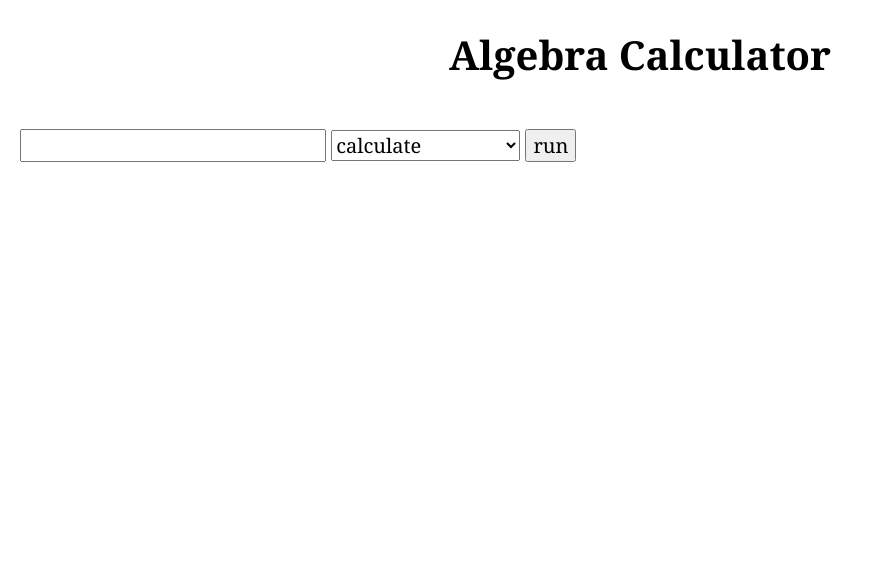
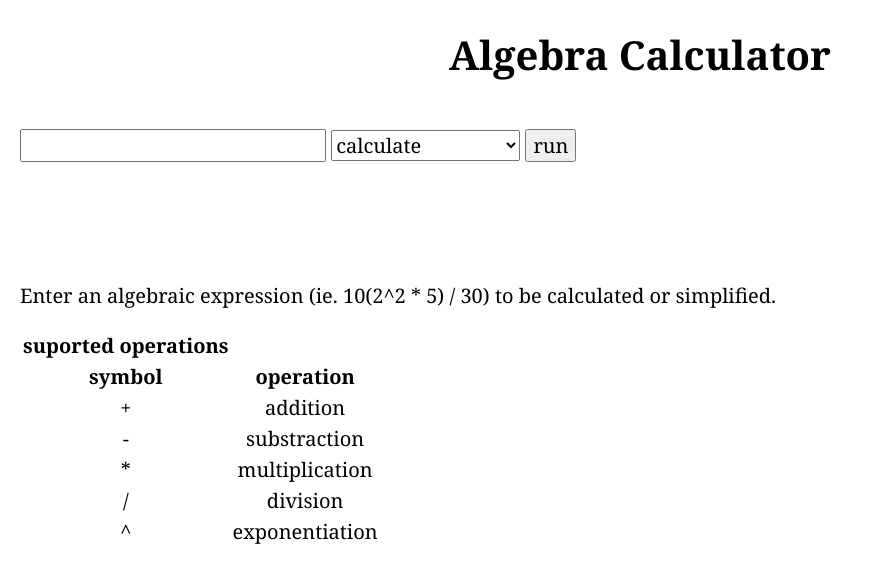
Before and after one commit to thk2b/algebra-site, a website built with webpack: page index.html in a window 1280 px wide. Shown: the whole page, without its empty margins (0-874 px from the left). Built offline with nearby package versions, Linux system fonts and the light colour scheme.

Commit message:
Add info table. Run on enter

```diff
--- a/app/index.js
+++ b/app/index.js
@@ -14,15 +14,7 @@ const state = {
     expression: ''
 };
 
-$operation.addEventListener('change', e => {
-    state.operation = $operation.value;
-});
-
-$expression.addEventListener('change', e => {
-    state.expression = $expression.value;
-});
-
-$run.addEventListener('click', e => {
+function handleRun(){
     const operation = operations[state.operation];
     if(operation){
         try {
@@ -35,4 +27,21 @@ $run.addEventListener('click', e => {
     } else {
         $result.innerHTML = 'feature comming soon...';
     };
+}
+
+$operation.addEventListener('change', e => {
+    state.operation = $operation.value;
 });
+$expression.addEventListener('keydown', e => {
+    if(e.key === 'Enter'){
+        handleRun()
+    };
+});
+
+$expression.addEventListener('change', e => {
+    state.expression = $expression.value;
+});
+
+$run.addEventListener('click', e => {
+    handleRun();
+});
--- a/index.html
+++ b/index.html
@@ -25,6 +25,38 @@
             <p id="result"></p>
         </section>
     </main>
+    <section class="info">
+        <p>Enter an algebraic expression (ie. 10(2^2 * 5) / 30) to be calculated or simplified.</p>
+        <table>
+            <tr>
+                <th>suported operations</th>
+            </tr>
+            <tr>
+                <th>symbol</th>
+                <th>operation</th>
+            </tr>
+            <tr>
+                <td>+</td>
+                <td>addition</td>
+            </tr>
+            <tr>
+                <td>-</td>
+                <td>substraction</td>
+            </tr>
+            <tr>
+                <td>*</td>
+                <td>multiplication</td>
+            </tr>
+            <tr>
+                <td>/</td>
+                <td>division</td>
+            </tr>
+            <tr>
+                <td>^</td>
+                <td>exponentiation</td>
+            </tr>
+        </table>
+    </section>
     <script src="./public/main.bundle.js"></script>
 </body>
 </html>
--- a/public/style.css
+++ b/public/style.css
@@ -6,9 +6,11 @@ body {
 header h1 {
     text-align: center;
 }
-
+table{
+    text-align: center;
+}
 section {
-    padding: 20px 10px 0 10px;
+    padding: 10px 10px;
 }
 
 section.input input {
@@ -31,7 +33,7 @@ section p {
 
 @media screen and (min-width: 480px) {
     section {
-        padding: 20px 20px 0 20px;
+        padding: 20px;
     }
     section.input input {
         width: initial;
```
Also changed, not shown: public/main.bundle.js.
